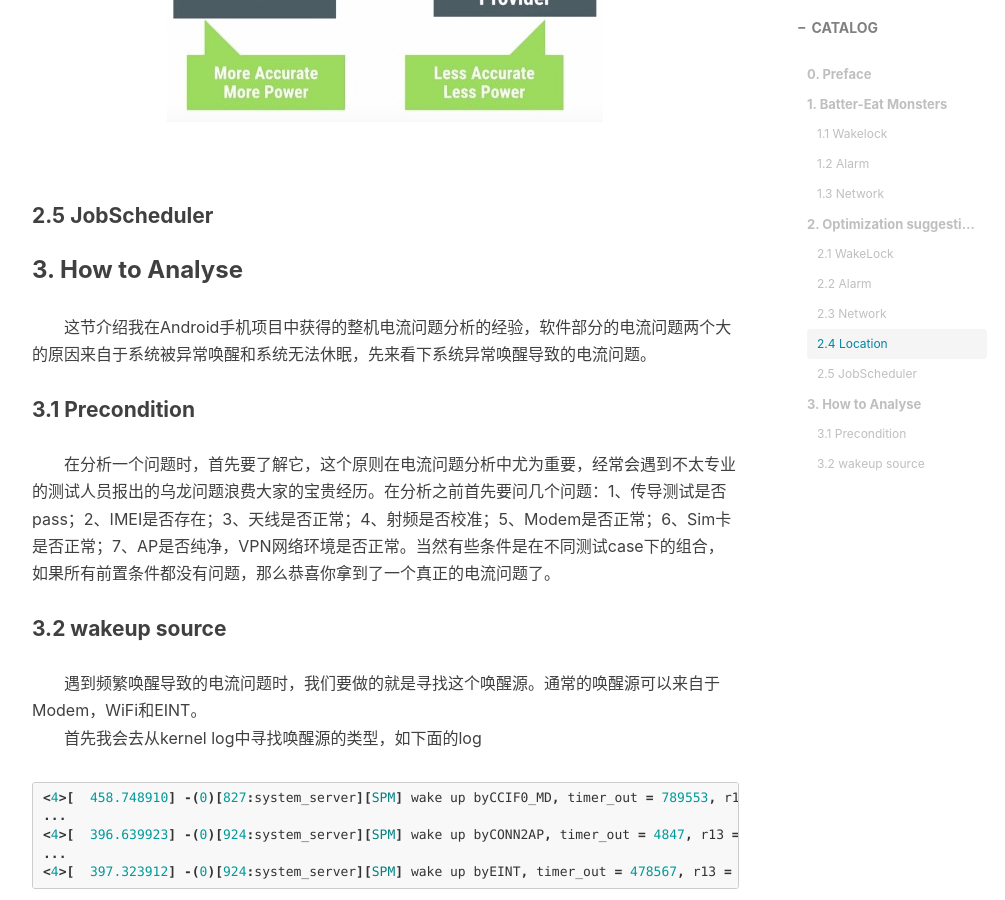
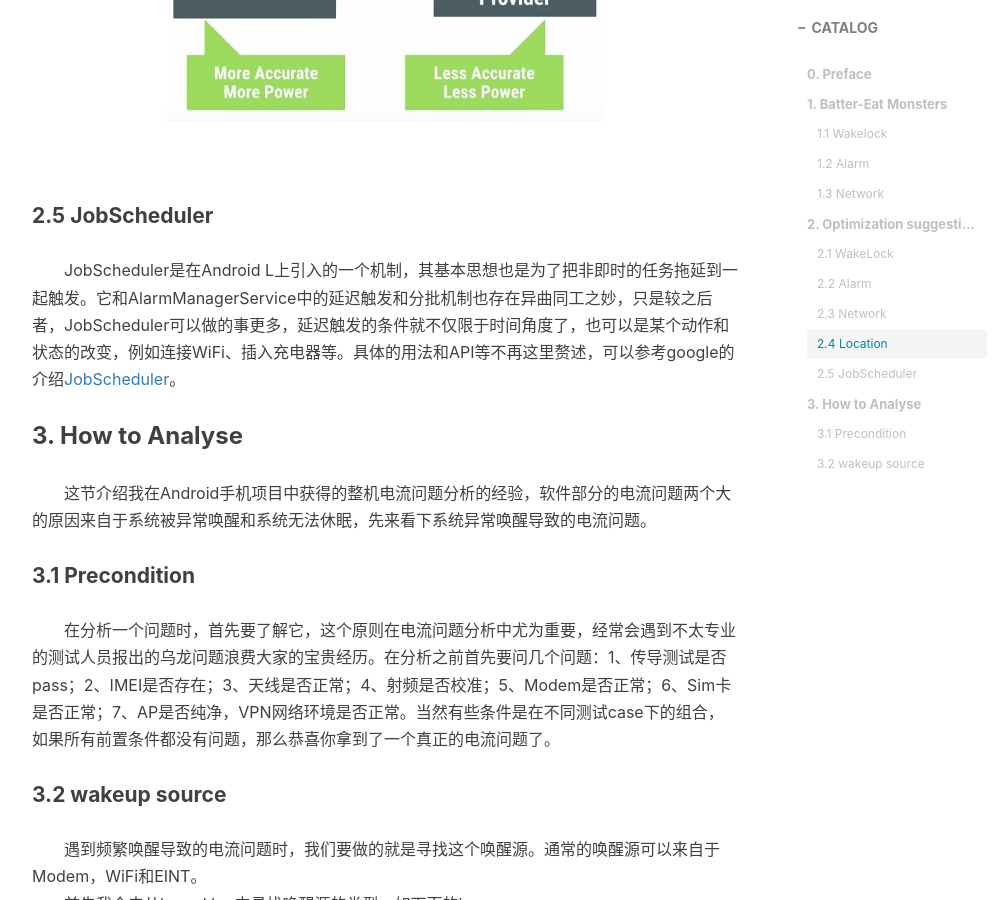
Before and after one commit to chendongqi/blog, a Jekyll site: the page built from _posts/android/performance/2017-04-19-android_perf_patterns_battery.markdown, in a window 1280 px wide and 900 px high, scrolled down 6999 px. Shown: the whole window, without its empty margins (233-1238 px from the left). Built offline with Jekyll 4.4.1, drawn with Linux system fonts in a browser that asks for light colours; nearby versions of some CDN libraries; comment, search, counter and statistics services are not loaded.

Commit message:
update battery performance

```diff
--- a/_posts/android/performance/2017-04-19-android_perf_patterns_battery.markdown
+++ b/_posts/android/performance/2017-04-19-android_perf_patterns_battery.markdown
@@ -96,6 +96,8 @@ mLocationRequest.setPriority(LocationRequest.PRIORITY_HIGH_ACCURACY);
 
 #### 2.5 JobScheduler
 
+  JobScheduler是在Android L上引入的一个机制，其基本思想也是为了把非即时的任务拖延到一起触发。它和AlarmManagerService中的延迟触发和分批机制也存在异曲同工之妙，只是较之后者，JobScheduler可以做的事更多，延迟触发的条件就不仅限于时间角度了，也可以是某个动作和状态的改变，例如连接WiFi、插入充电器等。具体的用法和API等不再这里赘述，可以参考google的介绍[JobScheduler](https://developer.android.com/reference/android/app/job/JobScheduler.html)。
+
 ### 3. How to Analyse
 
   这节介绍我在Android手机项目中获得的整机电流问题分析的经验，软件部分的电流问题两个大的原因来自于系统被异常唤醒和系统无法休眠，先来看下系统异常唤醒导致的电流问题。
```
